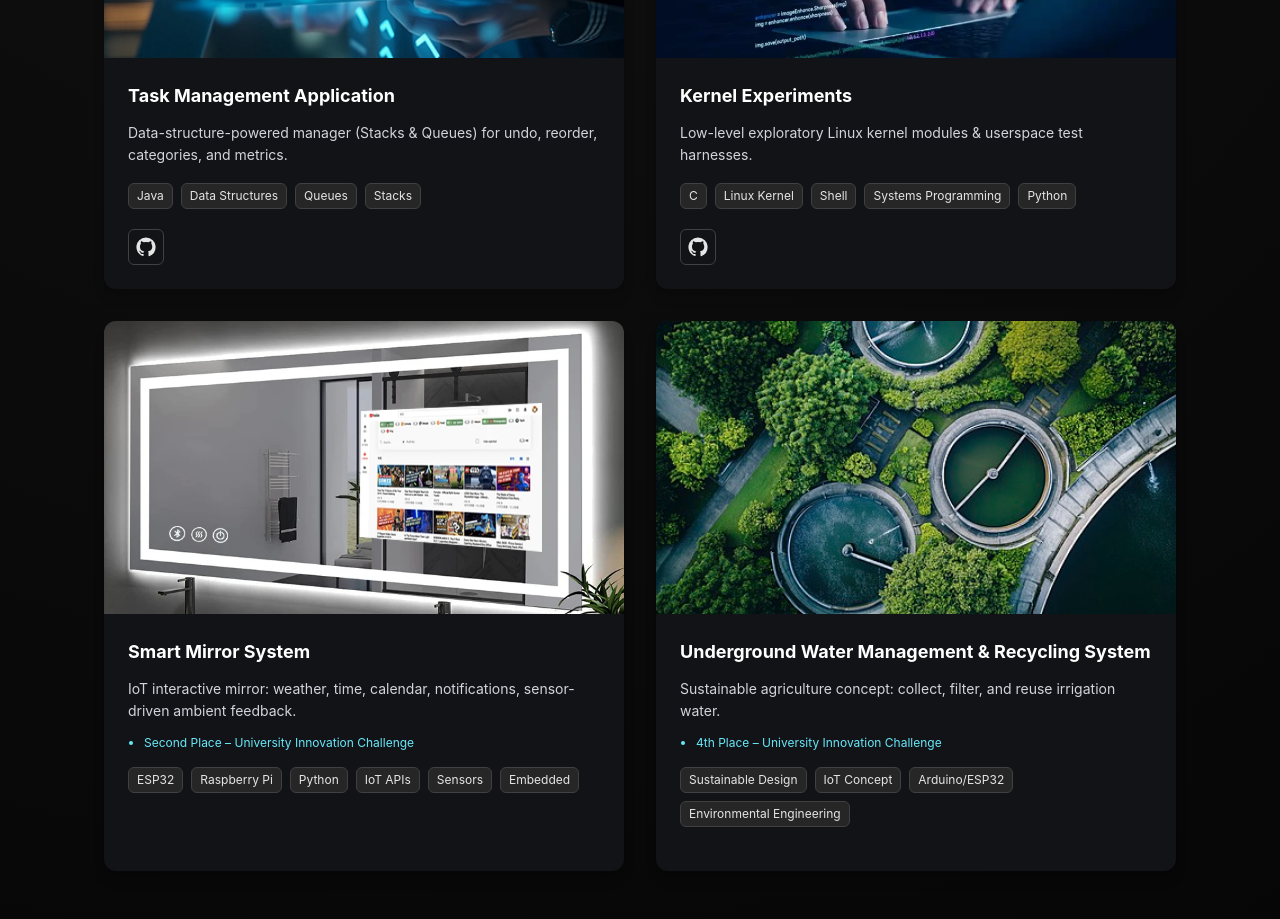
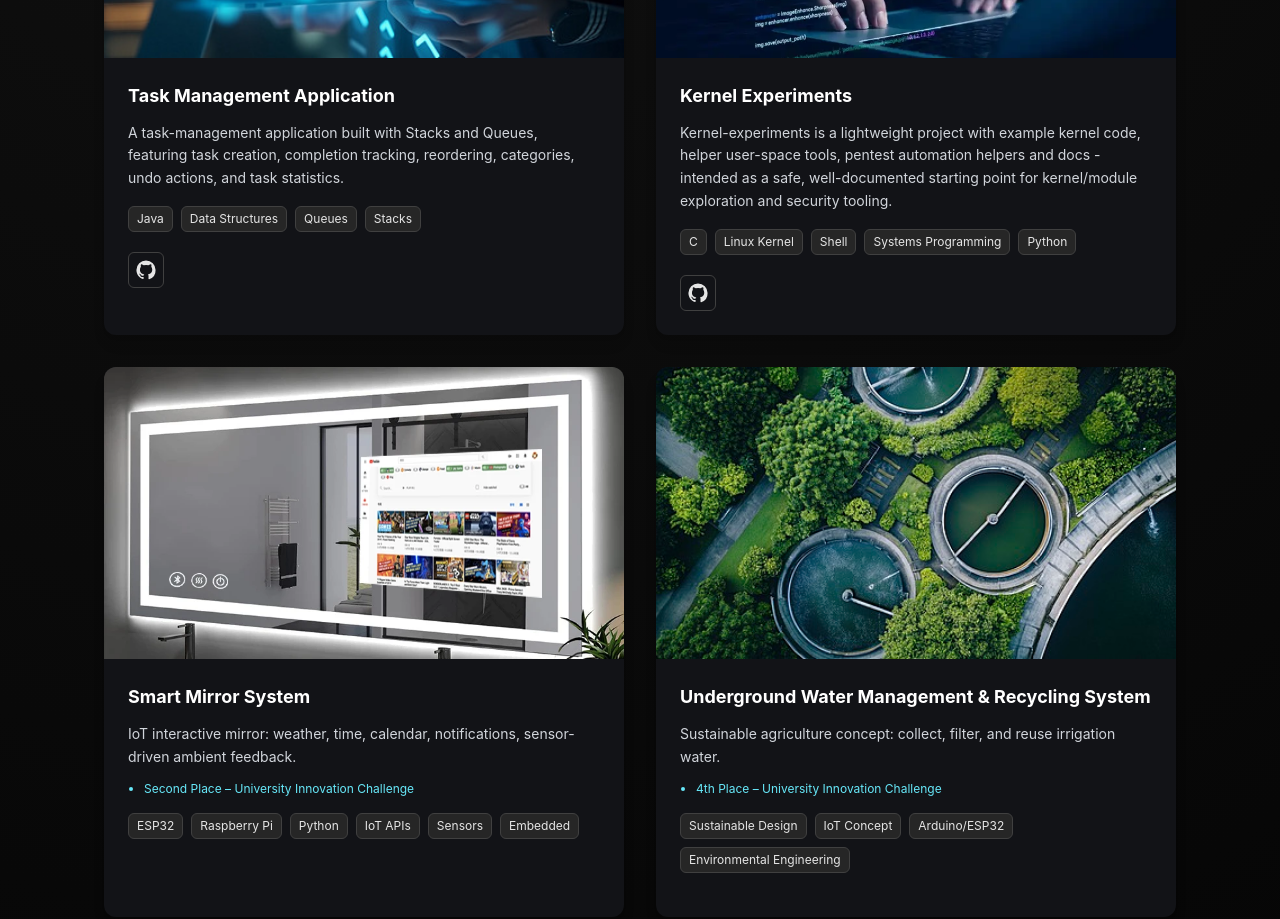
Before and after one commit to Kernel-Hunter/kernel-portfolio, a Next.js app: page / in a window 1280 px wide. Shown: the part 1280-2199 px from the top of the page. Built offline with nearby package versions, Linux system fonts and the light colour scheme.

Commit message:
Enhance project summaries for clarity and detail

```diff
--- a/data/projects.js
+++ b/data/projects.js
@@ -2,7 +2,7 @@ const projects = [
   {
     id: 'task-management-app',
     title: 'Task Management Application',
-    summary: 'Data-structure-powered manager (Stacks & Queues) for undo, reorder, categories, and metrics.',
+    summary: 'A task-management application built with Stacks and Queues, featuring task creation, completion tracking, reordering, categories, undo actions, and task statistics.',
     description: 'Java application leveraging stacks and queues to implement reversible operations, efficient reordering, categorized views, and progress statistics.',
     technologies: ['Java', 'Data Structures', 'Queues', 'Stacks'],
     repoUrl: 'https://github.com/Kernel-Hunter/Task-Management-Application',
@@ -13,7 +13,7 @@ const projects = [
   {
     id: 'kernel-experiments',
     title: 'Kernel Experiments',
-    summary: 'Low-level exploratory Linux kernel modules & userspace test harnesses.',
+    summary: 'Kernel-experiments is a lightweight project with example kernel code, helper user-space tools, pentest automation helpers and docs - intended as a safe, well-documented starting point for kernel/module exploration and security tooling.',
     description: 'Experimental modules examining memory behavior, lifecycle, and security surfaces—includes build scripts, pentest helper tools, and userspace read tests.',
     technologies: ['C', 'Linux Kernel', 'Shell', 'Systems Programming', 'Python'],
     repoUrl: 'https://github.com/Kernel-Hunter/kernel-experiments',
```
